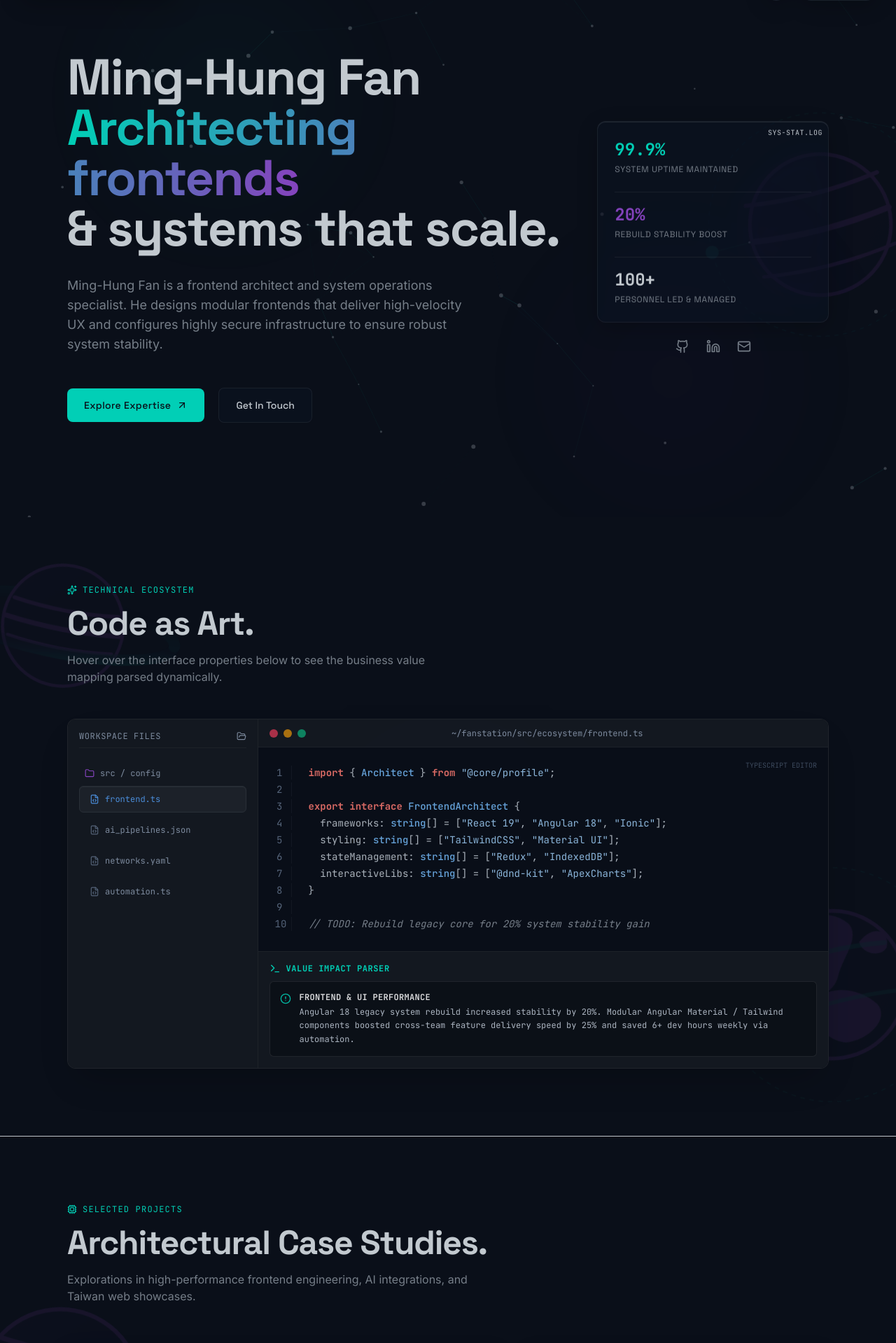
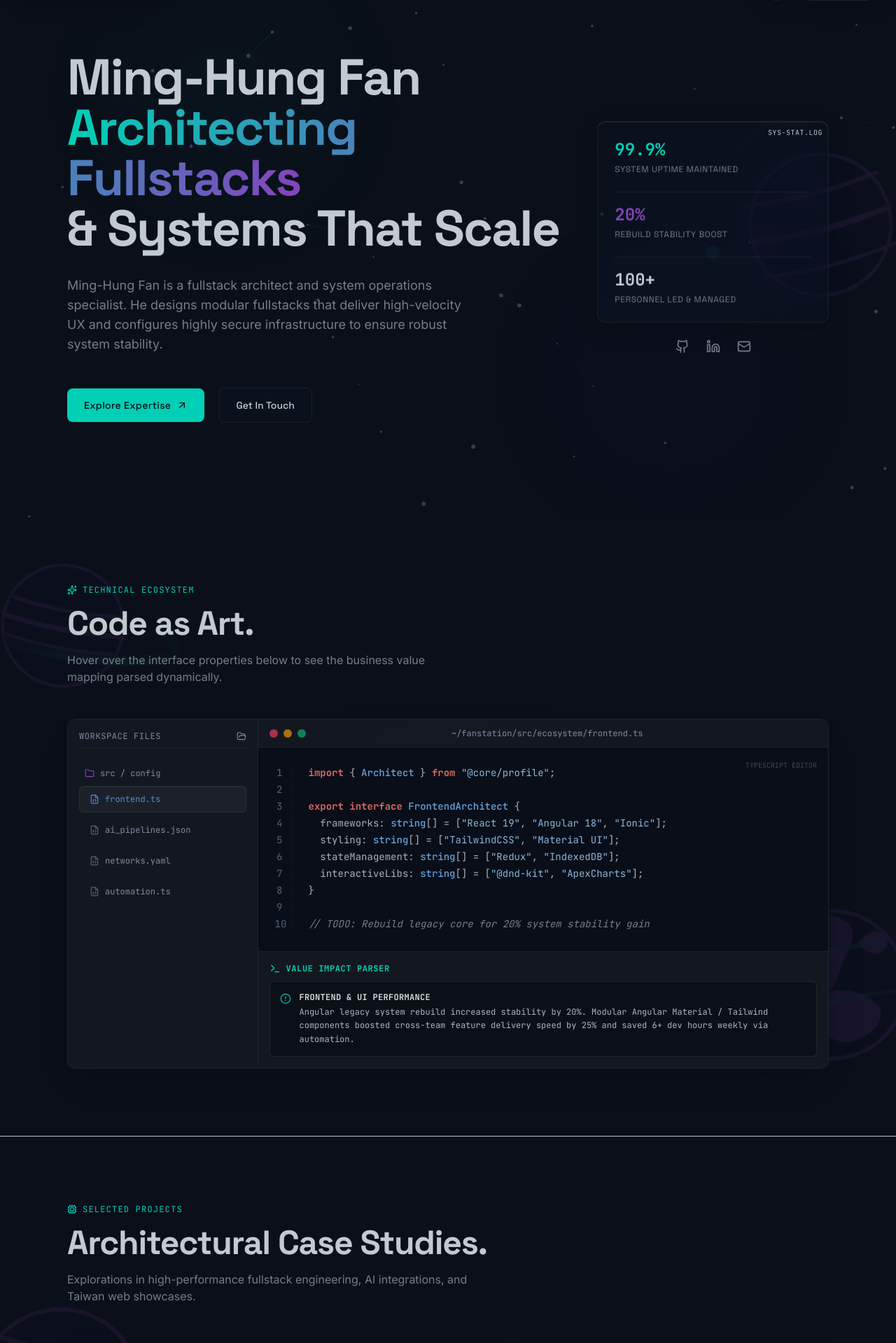
Before and after one commit to akirap3/FanStation, a React (Vite) app: page / in a window 1280 px wide. Shown: the part 61-1980 px from the top of the page at 70% size. Built offline with nearby package versions, Linux system fonts and the light colour scheme.

Commit message:
refactor: update personal branding and job titles from frontend architect to fullstack engineer across all site components

```diff
--- a/index.html
+++ b/index.html
@@ -13,9 +13,11 @@
         }
       })();
     </script>
-    <title>Ming-Hung Fan | Frontend Architect & Operations Specialist</title>
-    <meta name="description" content="Portfolio of Ming-Hung Fan, an elite Frontend Architect & Operations Specialist. Specializing in high-performance React/Angular, GenAI integrations, and network infrastructure." />
-    <meta name="keywords" content="Ming-Hung Fan, Frontend Engineer, Operations Specialist, Angular 18, React 19, Google Gemini, CCNP, Cisco Routing, TypeScript, Toronto Developer" />
+    <title>Ming-Hung Fan | Full-Stack Engineer & Operations Specialist</title>
+    <meta name="description"
+      content="Portfolio of Ming-Hung Fan, an elite Full-Stack Engineer & Operations Specialist. Specializing in high-performance React/Angular, GenAI integrations, and network infrastructure." />
+    <meta name="keywords"
+      content="Ming-Hung Fan, Full-Stack Engineer, Operations Specialist, Angular 18, React 19, Google Gemini, CCNP, Cisco Routing, TypeScript, Toronto Developer" />
 
     <!-- Premium Google Fonts -->
     <link rel="preconnect" href="https://fonts.googleapis.com" />
--- a/src/App.tsx
+++ b/src/App.tsx
@@ -184,10 +184,10 @@ export default function App() {
   const logSequence = [
     '>> INITIALIZING ANTIGRAVITY ENGINE...',
     '>> LOADING RESUME: Ming_Hung_Fan_Resume.pdf',
-    '>> PARSING frontend_architect_profile.json',
+    '>> PARSING fullstack_architect_profile.json',
     '>> DETECTED: 4 major career eras, 22 technical nodes',
     '>> COMPILING core technical stack...',
-    '>> SYSTEM READY. BOOTING FRONTEND INTERFACE.'
+    '>> SYSTEM READY. BOOTING FULLSTACK INTERFACE.'
   ];
 
   useEffect(() => {
--- a/src/components/Footer.tsx
+++ b/src/components/Footer.tsx
@@ -43,7 +43,7 @@ export default function Footer() {
         break;
       case 'about':
         newLines.push(
-          { type: 'output', text: 'Ming-Hung Fan is a Frontend Engineer & Operations Specialist.' },
+          { type: 'output', text: 'Ming-Hung Fan is a Fullstack Engineer & Operations Specialist.' },
           { type: 'output', text: 'Certified CCNP Network Engineer with a 4.0 GPA from Seneca Polytechnic (Toronto).' },
           { type: 'output', text: 'Expertise: React 19, Angular 18, TypeScript, Python, and Cisco/Juniper routing infrastructures.' }
         );
@@ -109,7 +109,7 @@ export default function Footer() {
               Ming-Hung Fan
             </h4>
             <p className="font-body text-xs text-text-secondary">
-              Frontend Architect & Operations Specialist
+              Fullstack Engineer & Operations Specialist
             </p>
           </div>
 
--- a/src/components/Hero.tsx
+++ b/src/components/Hero.tsx
@@ -161,14 +161,14 @@ export default function Hero({ onExploreClick, onContactClick }: { onExploreClic
           <h1 className="font-heading text-4xl sm:text-6xl lg:text-[72px] font-bold tracking-tight leading-[1.05] text-text-primary">
             Ming-Hung Fan <br />
             <span className="text-transparent bg-clip-text bg-gradient-to-r from-accent-cyan to-accent-violet">
-              Architecting frontends
+              Architecting Fullstacks
             </span> <br />
-            & systems that scale.
+            & Systems That Scale
           </h1>
 
           {/* Body Description */}
           <p className="font-body text-base sm:text-lg max-w-xl text-text-secondary leading-relaxed">
-            Ming-Hung Fan is a frontend architect and system operations specialist. He designs modular frontends that deliver high-velocity UX and configures highly secure infrastructure to ensure robust system stability.
+            Ming-Hung Fan is a fullstack architect and system operations specialist. He designs modular fullstacks that deliver high-velocity UX and configures highly secure infrastructure to ensure robust system stability.
           </p>
 
           {/* Call to Actions */}
--- a/src/components/HiringModal.tsx
+++ b/src/components/HiringModal.tsx
@@ -63,7 +63,7 @@ export default function HiringModal({ isOpen, onClose, onContactClick }: HiringM
               Ming-Hung Fan
             </h3>
             <p className="text-[11px] text-text-secondary">
-              Frontend Architect & Systems Operator
+              Fullstack Engineer & Systems Operator
             </p>
           </div>
 
@@ -85,7 +85,7 @@ export default function HiringModal({ isOpen, onClose, onContactClick }: HiringM
                 <span>Target Roles</span>
               </div>
               <span className="font-semibold text-text-primary text-[10px] text-right">
-                Frontend / Cloud / FullStack
+                FullStack / Cloud / Frontend
               </span>
             </div>
 
@@ -112,7 +112,7 @@ export default function HiringModal({ isOpen, onClose, onContactClick }: HiringM
 
           {/* Bio blurb */}
           <div className="text-[11px] text-text-secondary leading-relaxed bg-black/[0.01] dark:bg-white/[0.01] border border-black/5 dark:border-white/5 p-3.5 rounded-lg">
-            Seeking roles in Frontend, FullStack, or Cloud-focused software companies where I can collaborate with teams to build full-scale applications. I aim to bring my specialized engineering skills and leadership value to drive growth across products, platforms, and teams.
+            Seeking roles in FullStack, Frontend, or Cloud-focused software companies where I can collaborate with teams to build full-scale applications. I aim to bring my specialized engineering skills and leadership value to drive growth across products, platforms, and teams.
           </div>
 
           {/* Actions */}
--- a/src/components/Projects.tsx
+++ b/src/components/Projects.tsx
@@ -26,7 +26,7 @@ export default function Projects() {
       title: "Sir Isaac's Vocab Studio",
       subtitle: "React 19 & Google Gemini 2.5 Flash",
       summary: "An interactive AI learning environment utilizing generative language models for automatic vocabulary synthesis and client-side database caching.",
-      role: "Lead Frontend Engineer",
+      role: "Fullstack Engineer",
       stack: ["React 19", "Google Gemini API", "IndexedDB", "Tailwind CSS"],
       challenge: "High round-trip network latency from live LLM prompts and heavy token consumption costs for repetitive query patterns.",
       solution: "Engineered a custom cache controller using client-side IndexedDB to store 50MB+ of vocabulary datasets. Built high-fidelity canvas mapping layers to export graphic flashcards as clean PDFs and PNGs.",
@@ -67,7 +67,7 @@ export default function Projects() {
       title: "ShengShi Food-Sharing Hub",
       subtitle: "React, Firebase & Algolia Search",
       summary: "A serverless food exchange portal deploying geo-spatial searches and QR claims checking.",
-      role: "Operations & Frontend Lead",
+      role: "Frontend Engineer",
       stack: ["React", "Redux", "Firebase Auth", "Firestore", "Algolia", "Google Maps API"],
       challenge: "Ensuring secure food transactions and low latency geographic queries for nearby donation centers.",
       solution: "Implemented Algolia search index hooks for localized queries, coordinated with Firebase Serverless functions and Google Maps API. Designed secure QR claim keys.",
@@ -117,7 +117,7 @@ export default function Projects() {
             Architectural Case Studies.
           </h2>
           <p className="font-body text-text-secondary max-w-xl text-sm sm:text-base leading-relaxed">
-            Explorations in high-performance frontend engineering, AI integrations, and Taiwan web showcases.
+            Explorations in high-performance fullstack engineering, AI integrations, and Taiwan web showcases.
           </p>
         </div>
 
--- a/src/components/Skills.tsx
+++ b/src/components/Skills.tsx
@@ -20,7 +20,7 @@ export default function Skills() {
       type: 'typescript',
       icon: FileCode,
       impactTitle: 'Frontend & UI Performance',
-      impactMessage: 'Angular 18 legacy system rebuild increased stability by 20%. Modular Angular Material / Tailwind components boosted cross-team feature delivery speed by 25% and saved 6+ dev hours weekly via automation.',
+      impactMessage: 'Angular legacy system rebuild increased stability by 20%. Modular Angular Material / Tailwind components boosted cross-team feature delivery speed by 25% and saved 6+ dev hours weekly via automation.',
       codeLines: [
         [
           { text: 'import', highlightType: 'keyword' },
```
